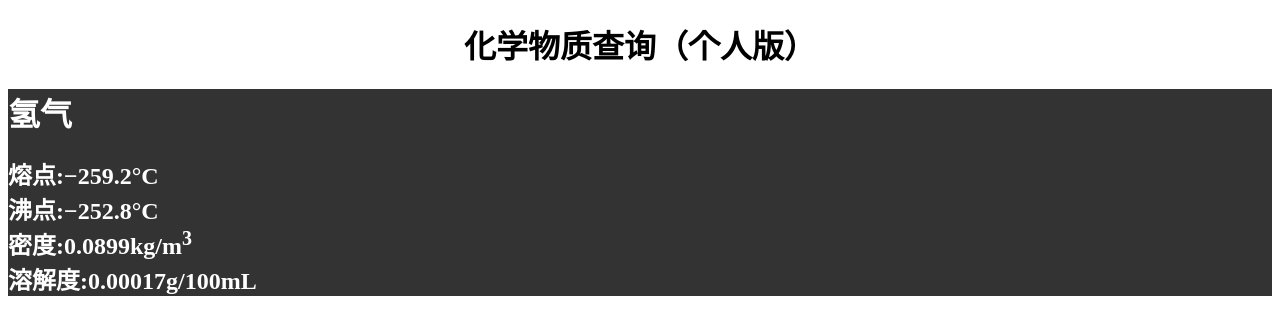
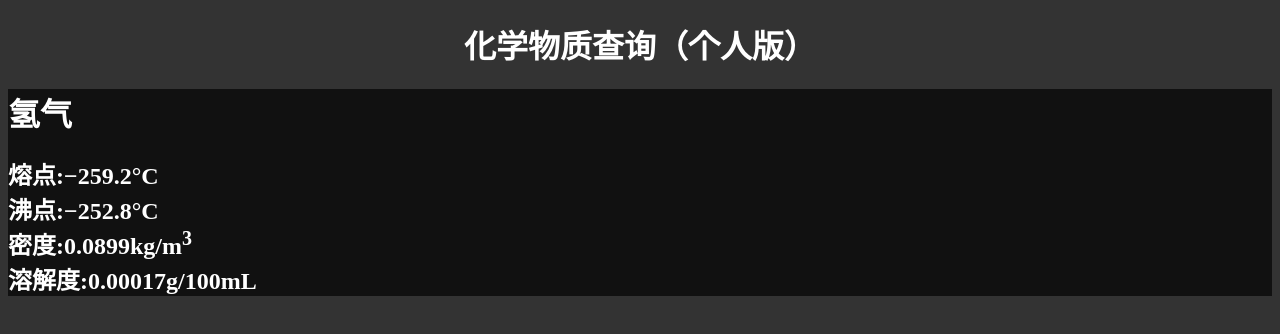
Before and after one commit to hopejieshuo/MobileStudy, a plain HTML site: page docs/index.html in a window 1280 px wide. Drawn offline with Linux system fonts and the light colour scheme.

Commit message:
Update index.html

```diff
--- a/docs/index.html
+++ b/docs/index.html
@@ -5,14 +5,14 @@
         <title>化学物质查询（个人版）</title>
         <style>
             div{
-                background-color:#333333;
+                background-color:#111111;
                 color:#FFFFFF;
                 width:100%;
             }
         </style>
     </head>
-    <body>
-        <h1 style="text-align:center;">化学物质查询（个人版）</h1>
+    <body style="background-color:#333333;">
+        <h1 style="text-align:center;color:#FFFFFF;">化学物质查询（个人版）</h1>
         <div>
             <h1>氢气</h1>
             <h2>
```
